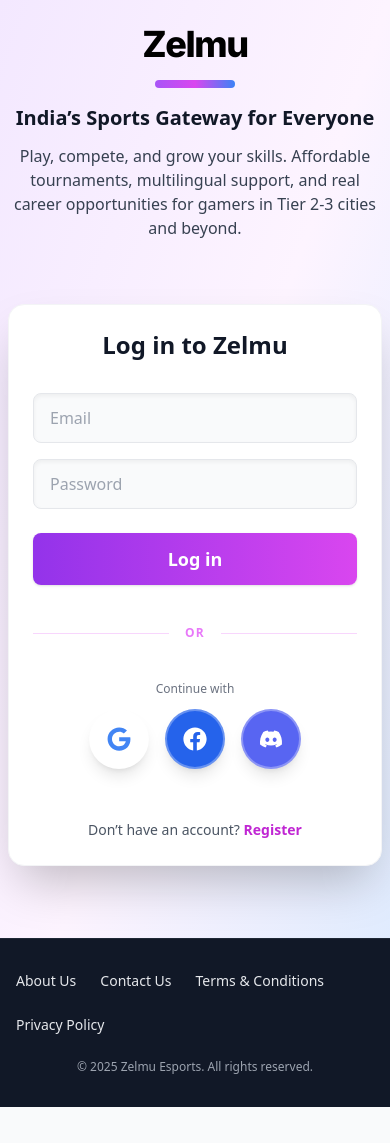
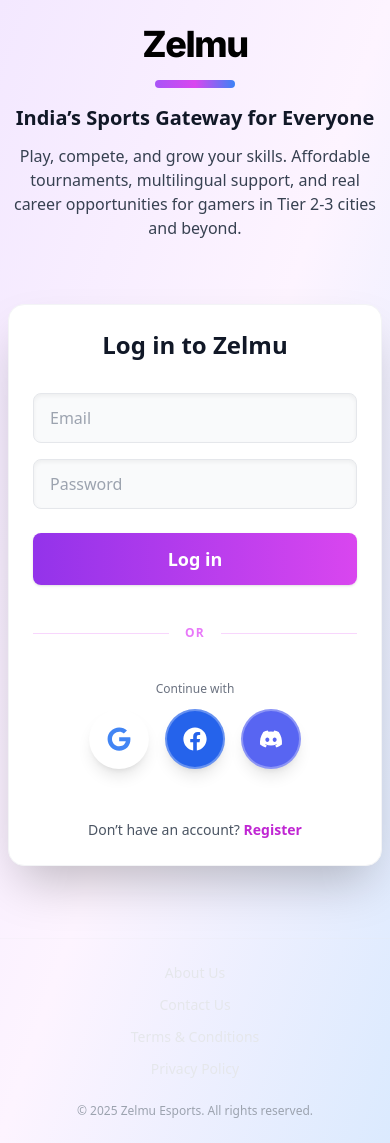
Before and after one commit to Imshouvik/zelmu-esports, a Next.js app: page / in a window 390 px wide. Before the commit the page ends 1107 px from the top, so only its background shows below. Built offline with nearby package versions, Linux system fonts and the light colour scheme; no server answers.

Commit message:
Make Footer responsive and background transparent for mobile and desktop

```diff
--- a/src/components/Footer.tsx
+++ b/src/components/Footer.tsx
@@ -2,15 +2,15 @@
 
 export default function Footer() {
   return (
-    <footer className="w-full bg-gray-900 text-gray-200 py-8 border-t border-gray-800 mt-12">
+    <footer className="w-full bg-transparent text-gray-200 py-6 md:py-8 border-t border-gray-200/20 mt-12">
       <div className="max-w-5xl mx-auto flex flex-col md:flex-row items-center justify-between px-4 gap-4">
-        <div className="flex flex-wrap gap-6 text-sm font-medium">
+        <div className="flex flex-col sm:flex-row flex-wrap gap-3 sm:gap-6 text-sm font-medium items-center justify-center w-full md:w-auto">
           <Link href="/about-us" className="hover:underline hover:text-white transition">About Us</Link>
           <Link href="/contact-us" className="hover:underline hover:text-white transition">Contact Us</Link>
           <Link href="/terms-and-conditions" className="hover:underline hover:text-white transition">Terms & Conditions</Link>
           <Link href="/privacy-policy" className="hover:underline hover:text-white transition">Privacy Policy</Link>
         </div>
-        <div className="text-xs text-gray-400 mt-2 md:mt-0">© {new Date().getFullYear()} Zelmu Esports. All rights reserved.</div>
+        <div className="text-xs text-gray-400 mt-2 md:mt-0 text-center w-full md:w-auto">© {new Date().getFullYear()} Zelmu Esports. All rights reserved.</div>
       </div>
     </footer>
   );
```
